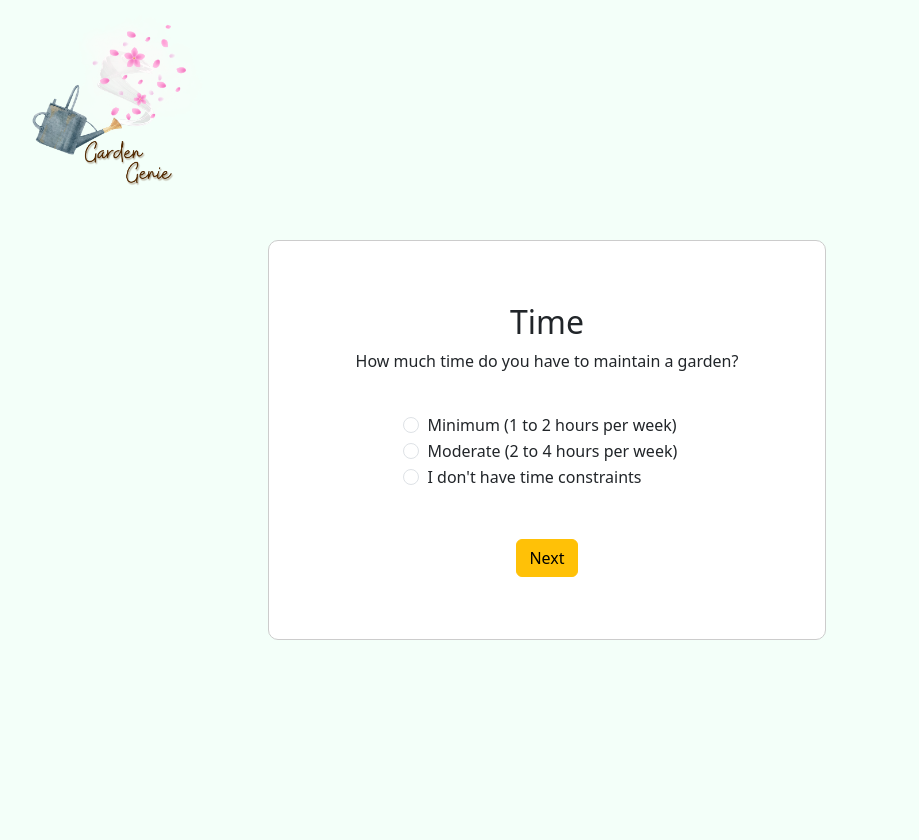
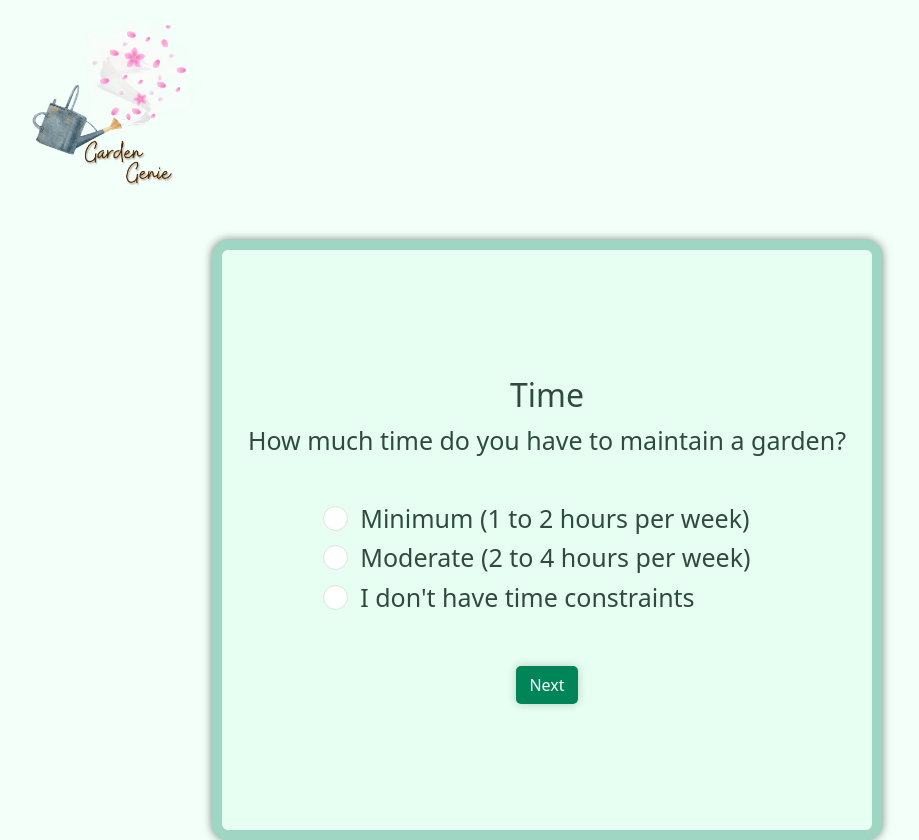
Before and after one commit to MateenSQ/M.A.S.H.E.D_Garden_Genie, a React (Create React App) app in the folder garden_genie/: page /form in a window 1280 px wide. Shown: the whole page, without its empty margins (77-996 px from the left). Before the commit the page ends 800 px from the top, so only its background shows below. Built offline with nearby package versions, Linux system fonts and the light colour scheme; no server answers.

Commit message:
multiform css

```diff
--- /dev/null
+++ b/garden_genie/src/components/Form/Form.css
@@ -0,0 +1,82 @@
+.border-primary {
+
+
+        border-color: #9FD5C3 !important;
+        border-width: 10px !important;
+
+
+}
+
+
+
+.rounded {
+    border-radius: 1rem !important;
+}
+
+#formcard{
+    background-color: #e7fff3 !important;
+
+
+}
+
+#formcard {
+    font-size : 25px !important;
+    color: #2F4B3F
+}
+
+.card-bigger {
+    width : 60% !important;
+    height : 600px !important;
+    display: flex;
+  justify-content: center;
+  align-items: center;
+  transition: transform 0.3s ease;
+
+  width: 600px; /* Adjust the desired width */
+  height: 600px; /* Adjust the desired height */
+  display: flex;
+  justify-content: center;
+  align-items: center;
+  transition: transform 0.3s ease;
+}
+
+.card-3d:hover {
+    transform: scale(1.1);
+  }
+
+#back-button {
+    background-color: #E0F5DB !important;
+
+        border-color: transparent;
+        outline: none;
+        color: #008558;
+        transition: transform 0.3s ease;
+        font-size: 20px;
+
+
+}
+
+#next-button {
+    background-color: #008558 !important;
+
+    border-color: transparent;
+    outline: none;
+    color: white;
+    transition: transform 0.3s ease;
+
+}
+
+#back-button:hover, #next-button:hover {
+    transform: scale(1.2);
+  }
+
+  .card-3d {
+    box-shadow: 0px 0px 10px rgba(0, 0, 0, 0.5);
+    border-radius: 10px;
+
+  }
+
+  .btn-3d {
+    box-shadow: 0px 0px 10px rgba(0, 0, 0, 0.2);
+    border-radius: 5px;
+  }
--- a/garden_genie/src/components/Form/Multiform.js
+++ b/garden_genie/src/components/Form/Multiform.js
@@ -5,6 +5,9 @@ import Region from "./Region";
 import Accessibility from "./Accessibility";
 import Budget from "./Budget";
 import logo from "../../images/Logo.png";
+import "./Form.css";
+
+
 
 function Multiform(props) {
 
@@ -91,7 +94,7 @@ const handleSubmit = () => {
 
 
       <div className="container d-flex justify-content-center align-items-center">
-        <div className="card p-3 w-50 mt-5">
+        <div id= "formcard" className="card p-3 w-50 mt-5 border border-primary rounded card-3d card-bigger">
           {
             {
               1: <Time handleChange={handleChange} values={props.values}/>,
@@ -103,13 +106,17 @@ const handleSubmit = () => {
           }
           <div className="d-flex justify-content-around px-5 mt-5">
             {step > 1 ? (
-              <button className="btn btn-warning" onClick={prevStep}>
+
+              <button id = "back-button" className="btn btn-warning mx-3 btn-3d" onClick={prevStep}>
                 Back
               </button>
+
             ) : null}
-            <button className="btn btn-warning" onClick={nextStep}>
+
+            <button id = "next-button" className="btn btn-warning mx-3 btn-3d" onClick={nextStep}>
               {step === 5 ? "Submit" : "Next"}
             </button>
+
           </div>
         </div>
       </div>
--- a/garden_genie/src/components/Home/Home.css
+++ b/garden_genie/src/components/Home/Home.css
@@ -10,6 +10,7 @@
     background-color: transparent;
     border-color: #2f4b3f;
     color: #2f4b3f;
+    transform: scale(1.2);
   }
 
   a {
```
